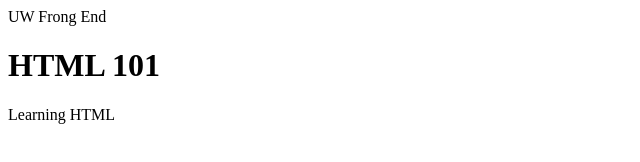
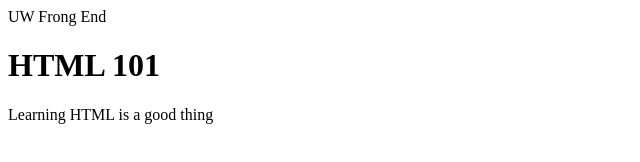
Before and after one commit to lwang8413/UW-Front-End, a plain HTML site: page index.html in a window 1280 px wide. Shown: the whole page, without its empty margins (0-640 px from the left). Drawn offline with Linux system fonts and the light colour scheme.

Commit message:
afasdfds

```diff
--- a/index.html
+++ b/index.html
@@ -5,6 +5,6 @@
   </head>
   <body>
     <h1>HTML 101</h1>
-    <p>Learning HTML</p>
+    <p>Learning HTML is a good thing</p>
   </body>
 </html>
```
